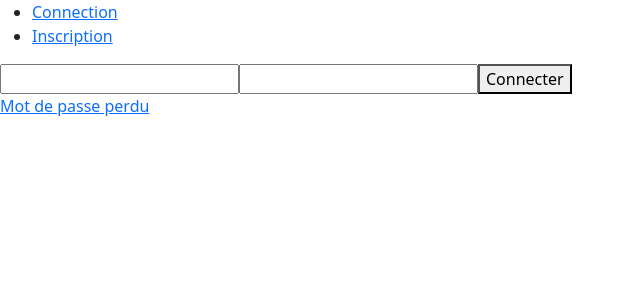
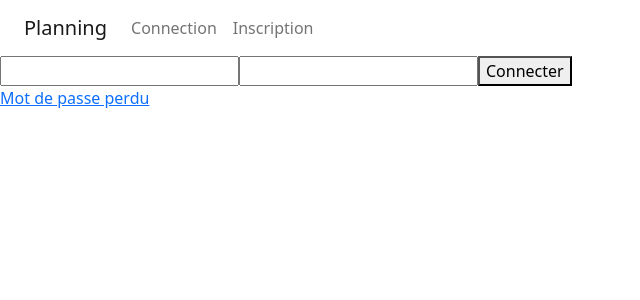
Before and after one commit to LLarbi/planning-angular, an Angular app: page /login in a window 1280 px wide. Shown: the top 300 px of the page, without its empty margins (0-640 px from the left). Built offline with nearby package versions, Linux system fonts and the light colour scheme.

Commit message:
[Component] [Template] Update Navbar
- Add navbar bootstrap

```diff
--- a/src/app/pages/navbar/navbar.component.html
+++ b/src/app/pages/navbar/navbar.component.html
@@ -1,24 +1,54 @@
 <ng-container *ngIf="!(login$ |async)">
-  <header>
-    <nav>
-      <ul>
-        <li><a routerLink="/login">Connection</a></li>
-        <li><a routerLink="/inscription">Inscription</a></li>
-      </ul>
+  <header class="container-fluid">
+    <nav class="navbar navbar-expand-lg bg-body-tertiary">
+      <div class="container-fluid">
+        <a class="navbar-brand" href="#">Planning</a>
+        <button class="navbar-toggler" type="button" data-bs-toggle="collapse" data-bs-target="#navbarNav" aria-controls="navbarNav" aria-expanded="false" aria-label="Toggle navigation">
+          <span class="navbar-toggler-icon"></span>
+        </button>
+        <div class="collapse navbar-collapse" id="navbarNav">
+          <ul class="navbar-nav">
+            <li class="nav-item">
+              <a class="nav-link" routerLink="/login">Connection</a>
+            </li>
+            <li class="nav-item">
+              <a class="nav-link" routerLink="/inscription">Inscription</a>
+            </li>
+          </ul>
+        </div>
+      </div>
     </nav>
   </header>
 </ng-container>
 
 <ng-container *ngIf="login$|async">
-  <header>
-    <nav>
-      <ul>
-        <li><a routerLink="/my-plannings">Mes Plannings</a></li>
-        <li><a routerLink="/plannings-shared">Mon planning partager</a></li>
-        <li><a routerLink="/share-planning">Partager mon planning</a></li>
-        <li><a routerLink="/my-profil">Mon profil</a></li>
-        <li (click)="logout()">Déconnexions</li>
-      </ul>
+  <header class="container-fluid">
+    <nav class="navbar navbar-expand-lg bg-body-tertiary">
+      <div class="container-fluid">
+        <a class="navbar-brand" href="#">Planning</a>
+        <button class="navbar-toggler" type="button" data-bs-toggle="collapse" data-bs-target="#navbarNavAuth" aria-controls="navbarNavAuth" aria-expanded="false" aria-label="Toggle navigation">
+          <span class="navbar-toggler-icon"></span>
+        </button>
+        <div class="collapse navbar-collapse" id="navbarNavAuth">
+          <ul class="navbar-nav">
+            <li class="nav-item">
+              <a class="nav-link" routerLink="/my-plannings">Mes Plannings</a>
+            </li>
+            <li class="nav-item">
+              <a class="nav-link" routerLink="/plannings-shared">Mon planning partager</a>
+            </li>
+            <li class="nav-item">
+              <a class="nav-link" routerLink="/share-planning">Partager mon planning</a>
+            </li>
+            <li class="nav-item">
+              <a class="nav-link" routerLink="/my-profil">Mon profil</a>
+            </li>
+            <li class="nav-item">
+              <a class="nav-link" (click)="logout()">Déconnexion</a>
+            </li>
+          </ul>
+        </div>
+      </div>
     </nav>
   </header>
 </ng-container>
```
